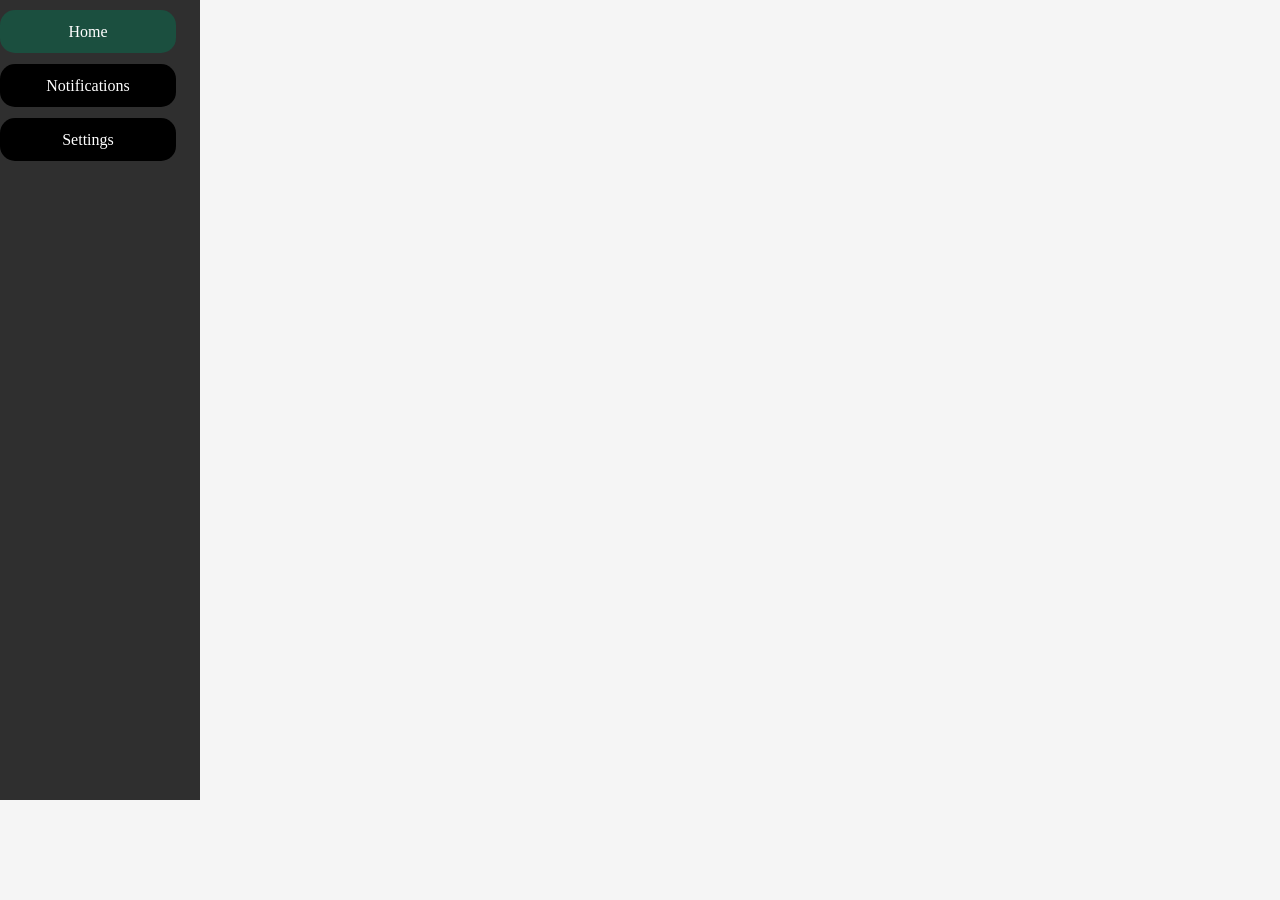
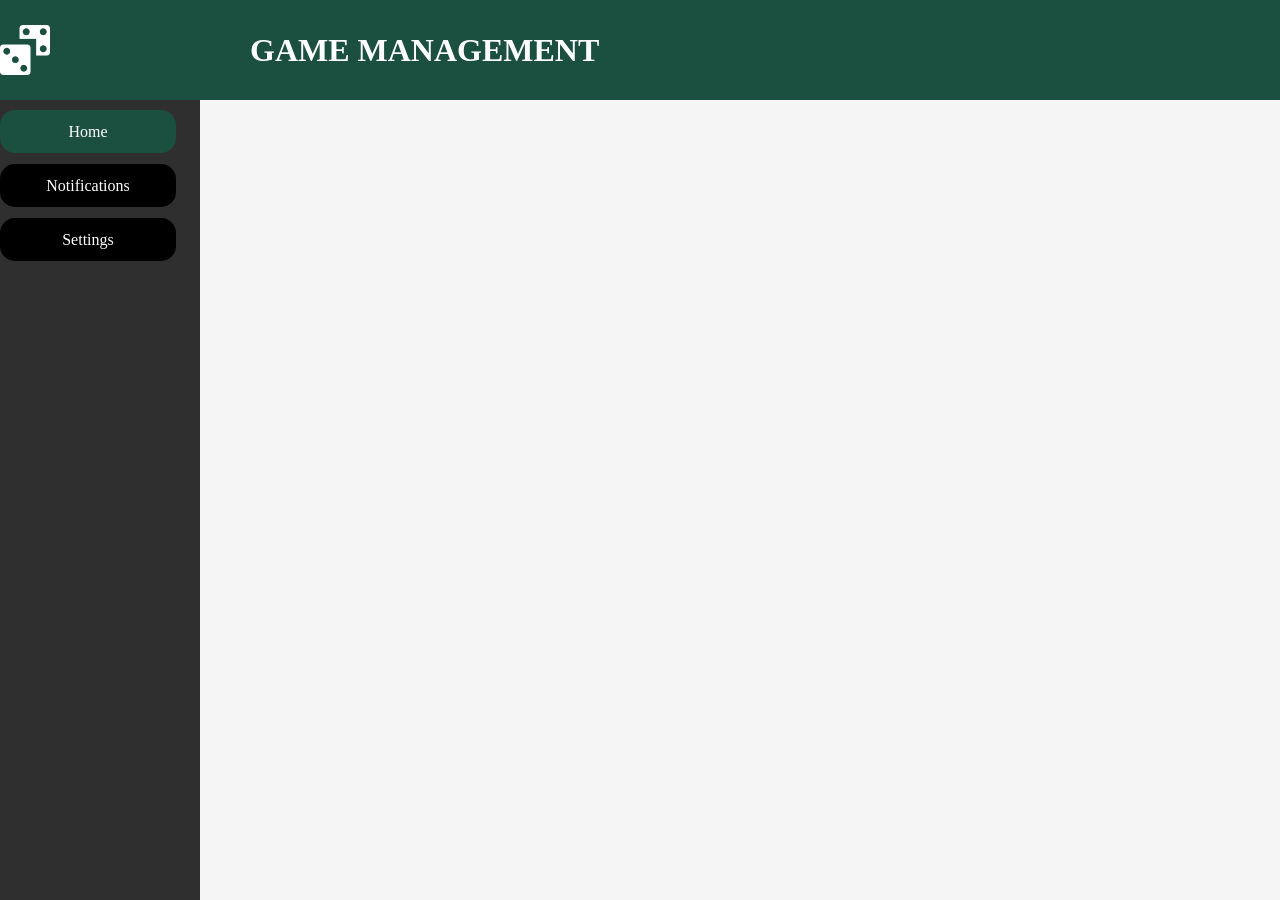
Before and after one commit to eryk-poradecki/TP_Escape_IT, a Django app: page / in a window 1280 px wide. Before the commit the page ends 800 px from the top, so only its background shows below. Run offline with Django 4.2, Linux system fonts and the light colour scheme.

Commit message:
Added dice image without css and page title

```diff
--- a/Escape_IT/game_master/static/css/navbar-style.css
+++ b/Escape_IT/game_master/static/css/navbar-style.css
@@ -10,6 +10,7 @@
     /*
         Wysrodkowac to w poziome bo mi nie dziala gowno
     */
+    padding-top: 100px; /* W chuj prowizorka trzeba przerobic zeby jakos sie automatycznie sklejalo z tym tytulem */
 }
 
 .vertical-navbar li {
--- /dev/null
+++ b/Escape_IT/game_master/static/css/top-bar-style.css
@@ -0,0 +1,19 @@
+
+.top-bar {
+    height: 100px;
+    width: 100%;
+    display: flex;
+    flex-direction: row;
+    background-color: #1B4F3F;
+    align-items: center;
+    color: white;
+    overflow: hidden;
+    position: fixed;
+    top: 0;
+}
+
+.logo {
+    margin-right: 200px;
+    height: 50px;
+    width: 50px;
+}
--- a/Escape_IT/game_master/templates/game_master/base.html
+++ b/Escape_IT/game_master/templates/game_master/base.html
@@ -13,8 +13,10 @@
     </head>
 
     <body>
-        {% block navbar %}
-        {% endblock navbar %}
+        {% include './navbar.html' %}
+
+        {% include './top-bar.html' %}
+
 
     </body>
 
--- a/Escape_IT/game_master/templates/game_master/home.html
+++ b/Escape_IT/game_master/templates/game_master/home.html
@@ -1,9 +1,6 @@
 {% extends 'game_master/base.html' %}
 {% load static %}
 
-{% block navbar %}
-    {% include './navbar.html' %}
-{% endblock navbar %}
 
 {% block content %}
         <img src="{% static 'img/placeholder.jpg' %}"  alt="goblin"/>
--- a/Escape_IT/game_master/templates/game_master/navbar.html
+++ b/Escape_IT/game_master/templates/game_master/navbar.html
@@ -2,6 +2,7 @@
 
 <nav>
     <link rel="stylesheet" href="{% static 'css/navbar-style.css' %}"/>
+
     <ul class="vertical-navbar">
         {% include './nav-item.html' with url="/" label="Home" active=True %}
         {% include './nav-item.html' with url="/notifications" label="Notifications" %}
--- a/Escape_IT/game_master/templates/game_master/notifications.html
+++ b/Escape_IT/game_master/templates/game_master/notifications.html
@@ -16,6 +16,9 @@
     <body>
         {% include './navbar.html' %}
 
+        {% include './top-bar.html' %}
+
+
         <p>Notofications</p>
 
     </body>
--- a/Escape_IT/game_master/templates/game_master/settings.html
+++ b/Escape_IT/game_master/templates/game_master/settings.html
@@ -16,6 +16,8 @@
     <body>
         {% include './navbar.html' %}
 
+        {% include './top-bar.html' %}
+
 
         <p>Settings page is waiting for implementation</p>
 
--- /dev/null
+++ b/Escape_IT/game_master/templates/game_master/top-bar.html
@@ -0,0 +1,8 @@
+{% load static %}
+
+<link rel="stylesheet" href="{% static 'css/top-bar-style.css' %}">
+<div class="top-bar">
+    <img src="{% static 'img/Dice.png' %}" alt="logo" class="logo"/>
+    <h1> GAME MANAGEMENT </h1>
+
+</div>
```
Also changed, not shown: Escape_IT/game_master/static/img/Dice.png (added).
